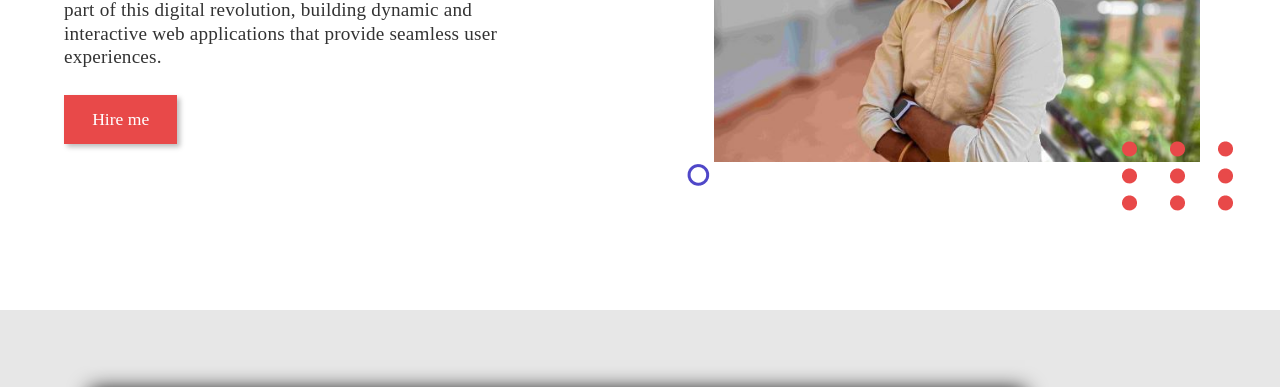
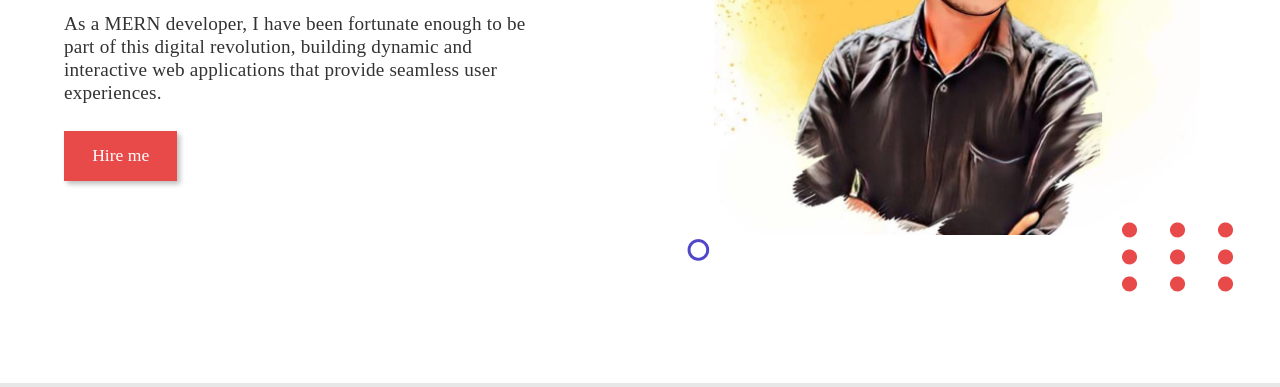
Before and after one commit to Narendra99599/narendra-portfolio, a plain HTML site: page index.html in a window 1280 px wide. Shown: the part 326-713 px from the top of the page. Drawn offline with nearby package versions, Linux system fonts and the light colour scheme.

Commit message:
profile photo changed

```diff
--- a/index.html
+++ b/index.html
@@ -66,7 +66,7 @@
                         <img src="./images/userAsset/plus.png" alt="" />
                     </div>
                     <div class="user-image">
-                        <img src="./images/userAsset/UserImage.jpg" alt="" />
+                        <img src="./images/userAsset/sai2.jpg" alt="" />
                     </div>
                 </div>
             </div>
--- a/style.css
+++ b/style.css
@@ -225,7 +225,6 @@ a{
     50%{
         transform: scale(1.1);
         filter: grayscale(1);
-        box-shadow: 3px 3px 10px black;
     }
     100%{
         transform: scale(1);
```
Also changed, not shown: images/userAsset/KdWQRyIe_a.png (added), images/userAsset/sai2-removebg-preview.png (added), images/userAsset/sai2.jpg (added).
